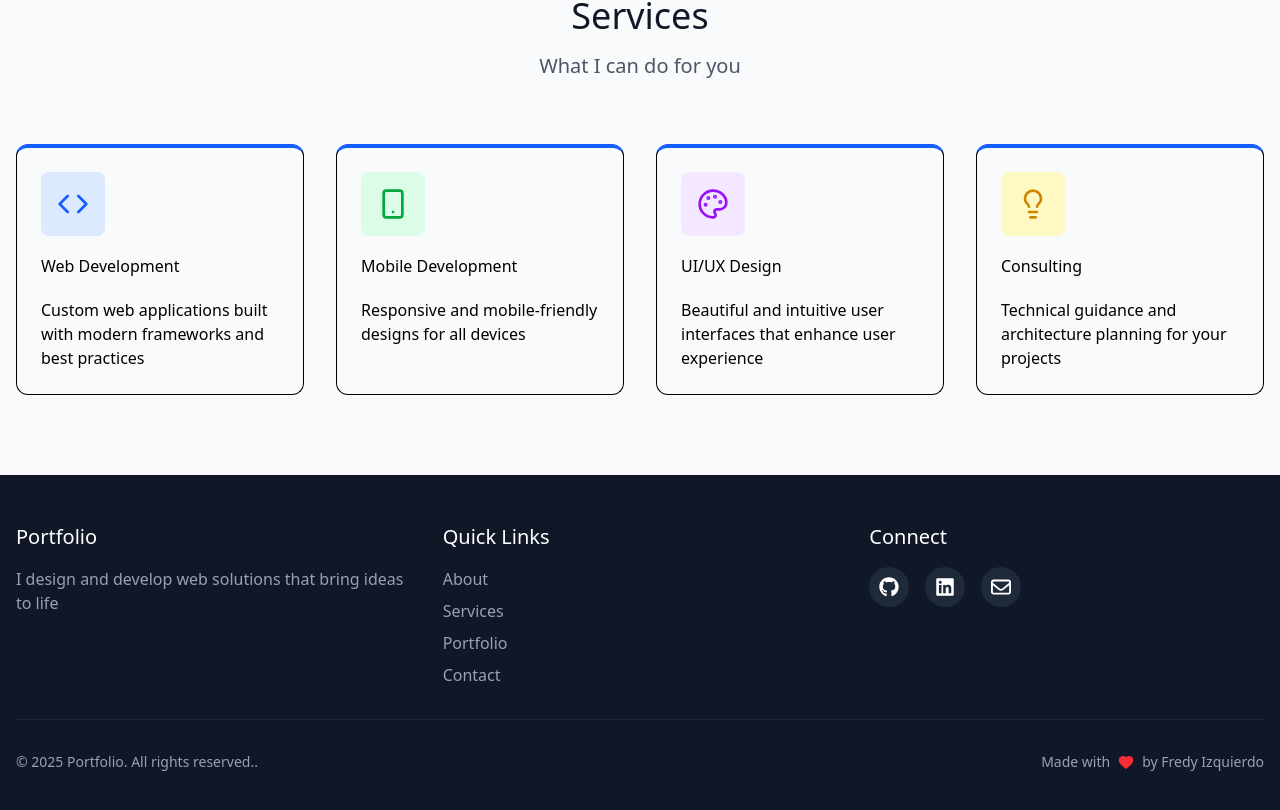
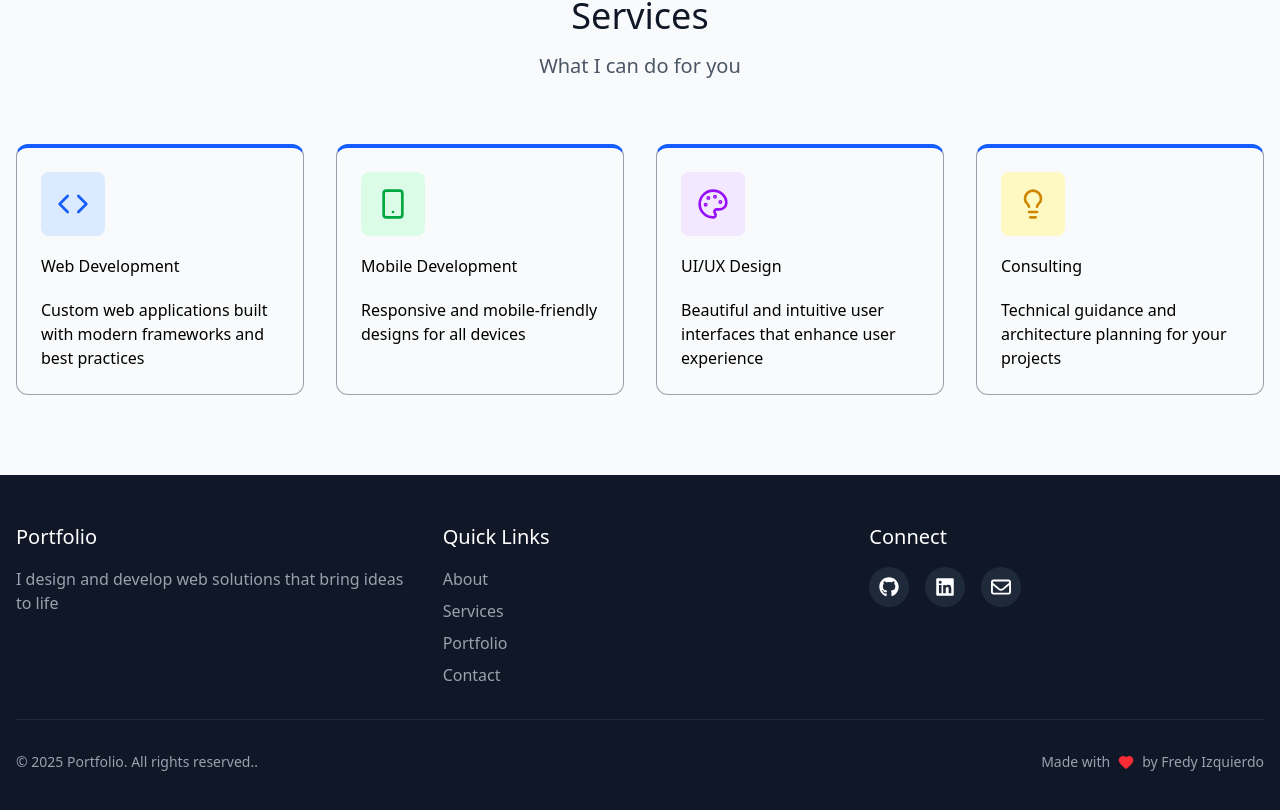
Before and after one commit to faidrn/my-portfolio, a React (Vite) app: page / in a window 1280 px wide. Shown: the part 1642-2452 px from the top of the page. Built offline with nearby package versions, Linux system fonts and the light colour scheme.

Commit message:
style(services component): change the color of card borders

```diff
--- a/src/components/sections/Services.jsx
+++ b/src/components/sections/Services.jsx
@@ -61,7 +61,7 @@ const Services = () => {
                             viewport={{ once: true }}
                             transition={{ duration: 0.6, delay: index * 0.1 }}
                         >
-                            <Card className="h-full hover:shadow-xl transition-shadow duration-300 border-t-4 border-t-blue-600">
+                            <Card className="h-full hover:shadow-xl transition-shadow duration-300 border-t-4 border-t-blue-600 border-x-gray-400 border-b-gray-400">
                                 <CardHeader>
                                     <div className={`size-16 rounded-lg ${service.color} flex items-center justify-center mb-4`}>
                                         <service.icon className="size-8" />
```
